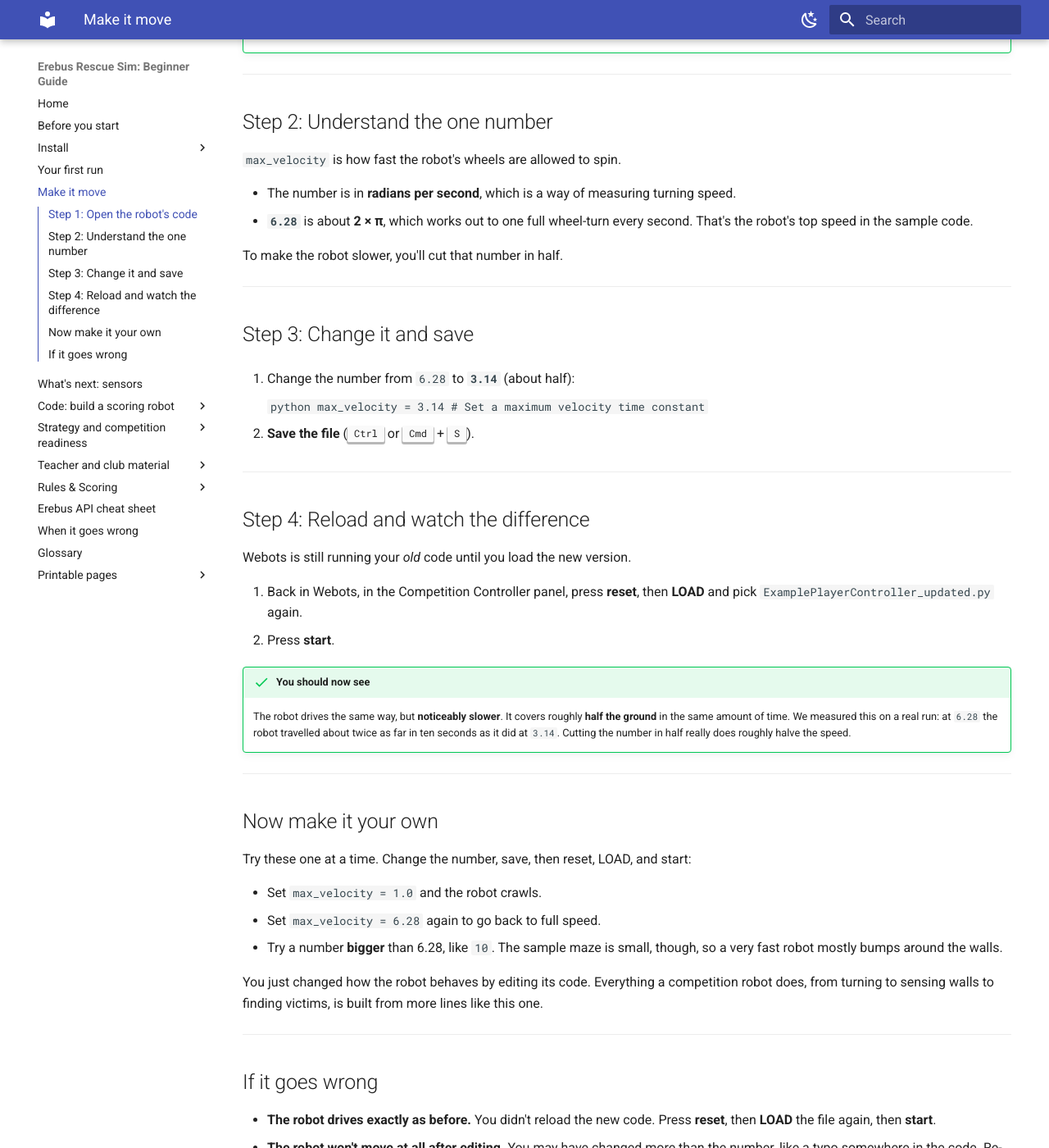
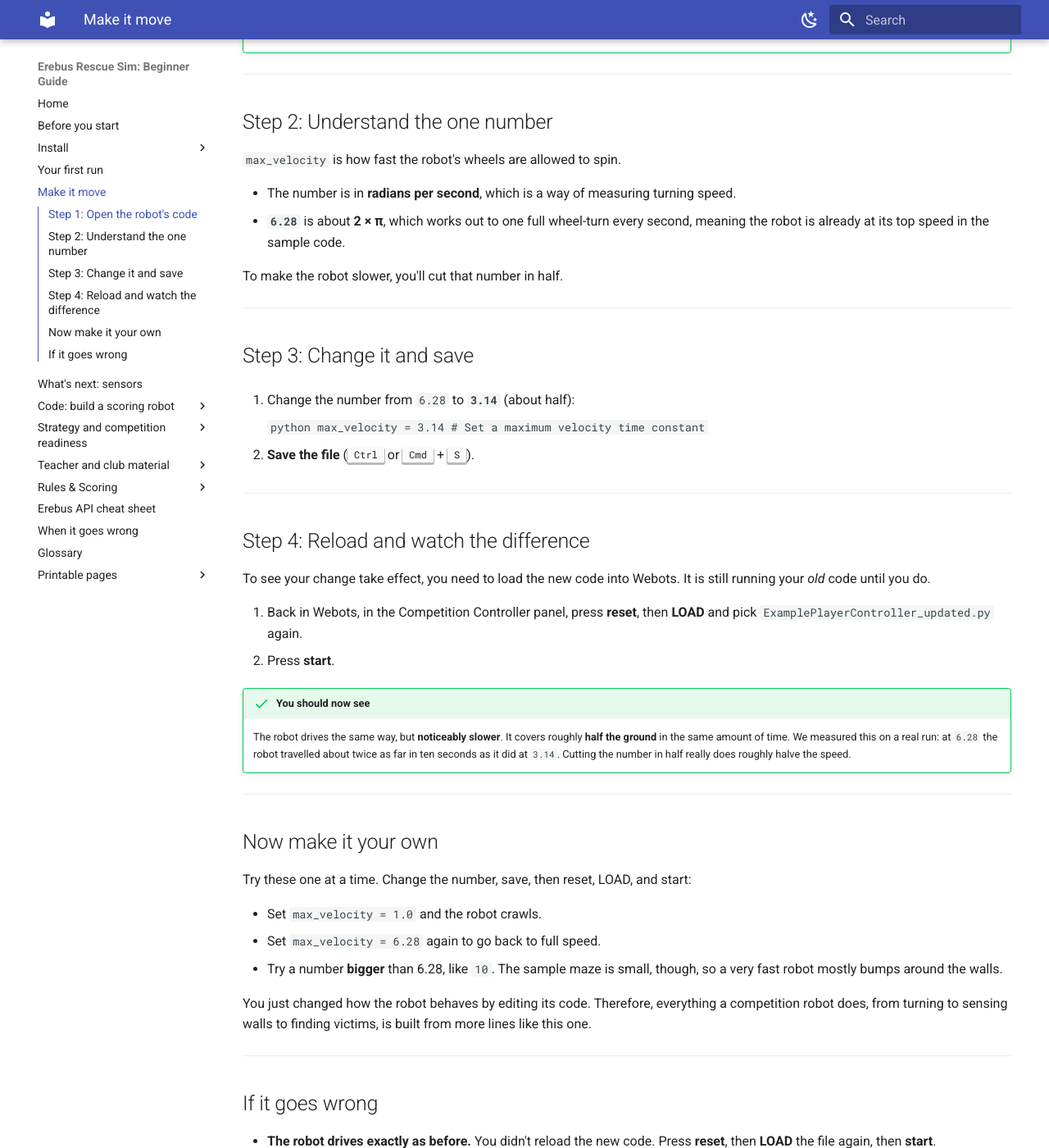
Before and after one commit to talkingj/rcja-rescue-sim-resources, an MkDocs documentation site: the page built from docs/make-it-move.md, in a window 1280 px wide and 1400 px high, scrolled down 650 px. Shown: the whole window at 82% size. Built offline with MkDocs 1.6.1 and Material for MkDocs 9.7.7, drawn with Linux system fonts in a browser that asks for light colours; some of the changed text lies outside the part shown.

Commit message:
style: rewrite make-it-move.md in guide voice
Splices fixed: 0 (1 baseline splice was a false positive — infinitive opener, not a splice).
Connectors added: 1. Purpose-first openers: 1 -> 2.
Spelling: US -> AU, 0 words.
Preservation gate: pass (code blocks, numbers, links, admonitions intact).

```diff
--- a/docs/make-it-move.md
+++ b/docs/make-it-move.md
@@ -1,8 +1,8 @@
 # Make it move
 
-You've watched the sample robot drive itself in [Your first run](first-run.md). Now you'll change
-**one number** in its code and see the robot behave differently. This is your first real taste of
-programming the robot, and it takes about 5 minutes.
+You've watched the sample robot drive itself in [Your first run](first-run.md). To change how the
+robot behaves, you'll edit **one number** in its code and see the result immediately. This is your
+first real taste of programming the robot, and it takes about 5 minutes.
 
 !!! note "What you're changing"
     A single number, then save. Everything else in the file stays exactly as it is.
@@ -32,8 +32,8 @@ The robot's brain is a plain text file. Open it in any code or text editor:
 `max_velocity` is how fast the robot's wheels are allowed to spin.
 
 - The number is in **radians per second**, which is a way of measuring turning speed.
-- **`6.28`** is about **2 × π**, which works out to one full wheel-turn every second. That's the
-  robot's top speed in the sample code.
+- **`6.28`** is about **2 × π**, which works out to one full wheel-turn every second, meaning the
+  robot is already at its top speed in the sample code.
 
 To make the robot slower, you'll cut that number in half.
 
@@ -53,7 +53,8 @@ To make the robot slower, you'll cut that number in half.
 
 ## Step 4: Reload and watch the difference
 
-Webots is still running your *old* code until you load the new version.
+To see your change take effect, you need to load the new code into Webots. It is still running your
+*old* code until you do.
 
 1. Back in Webots, in the Competition Controller panel, press **reset**, then **LOAD** and pick
    `ExamplePlayerController_updated.py` again.
@@ -76,8 +77,8 @@ Try these one at a time. Change the number, save, then reset, LOAD, and start:
 - Try a number **bigger** than 6.28, like `10`. The sample maze is small, though, so a very fast
   robot mostly bumps around the walls.
 
-You just changed how the robot behaves by editing its code. Everything a competition robot does,
-from turning to sensing walls to finding victims, is built from more lines like this one.
+You just changed how the robot behaves by editing its code. Therefore, everything a competition robot
+does, from turning to sensing walls to finding victims, is built from more lines like this one.
 
 ---
 
```
